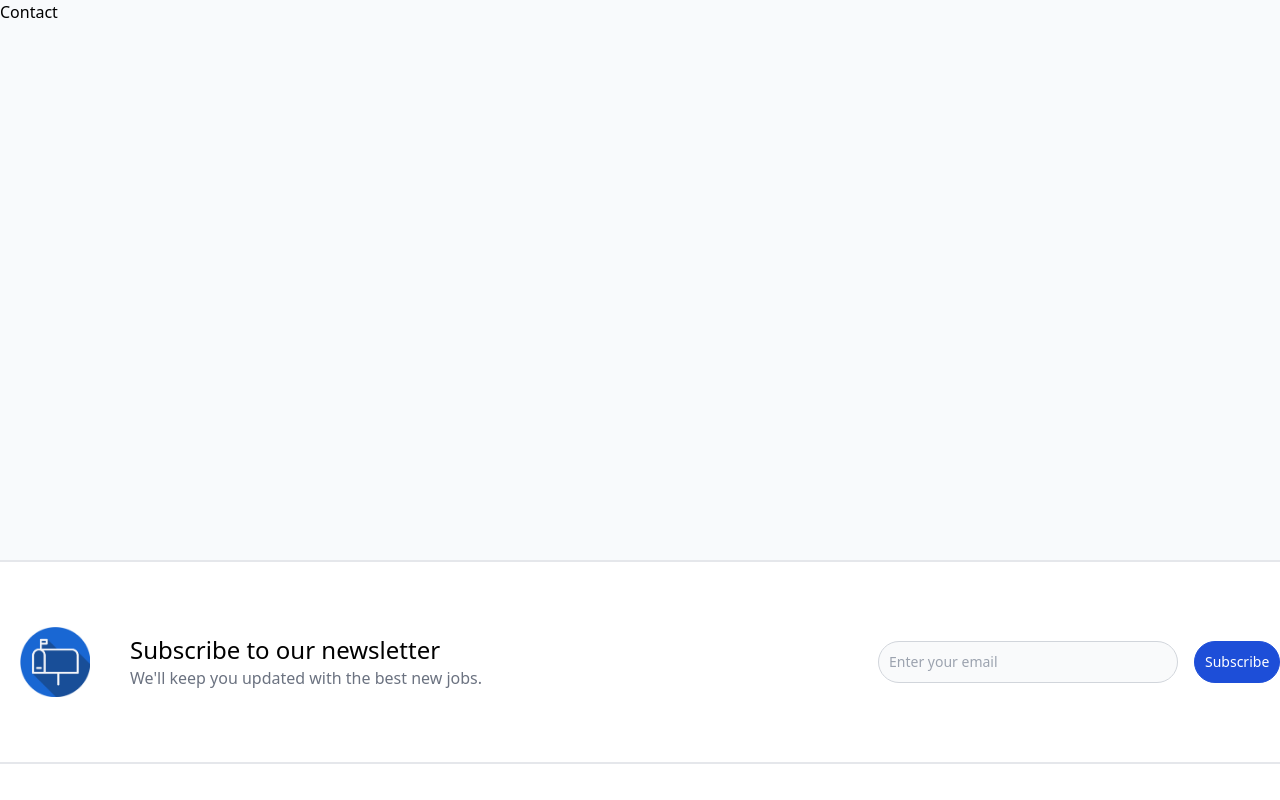
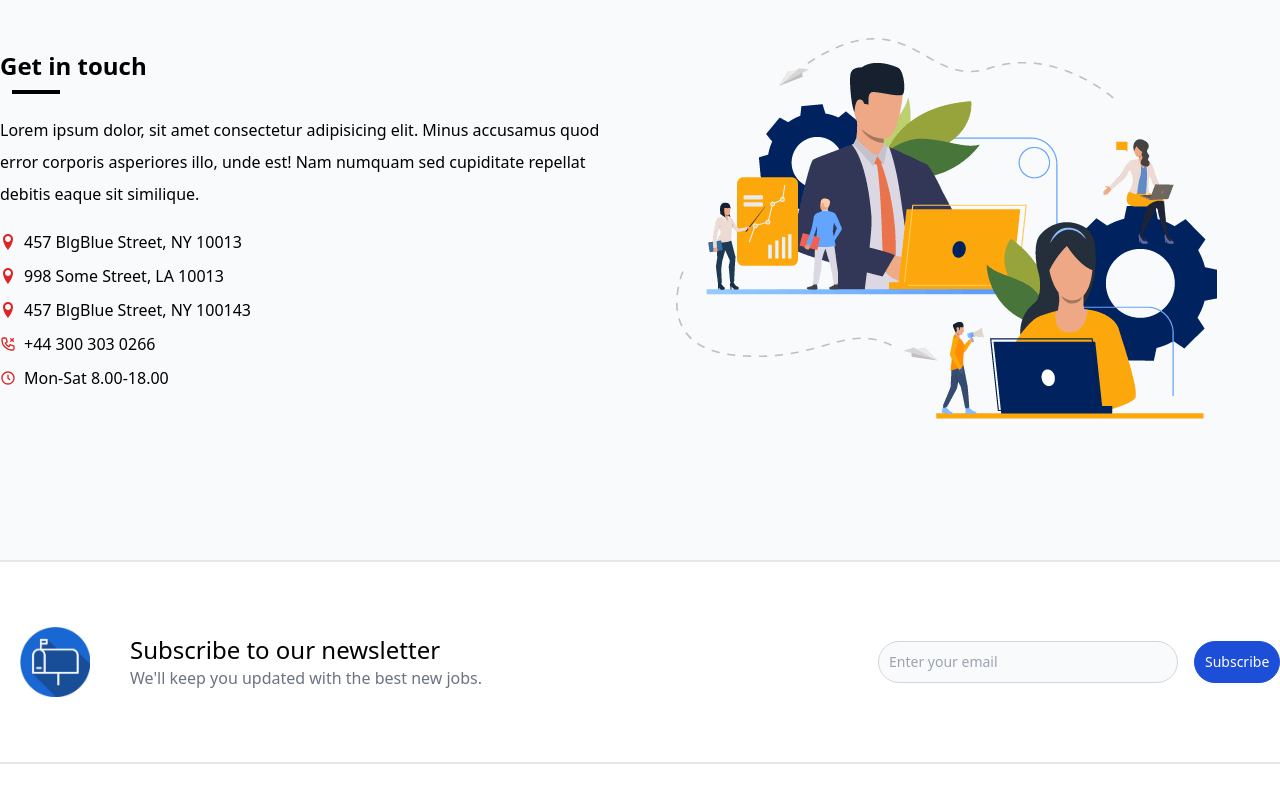
Before and after one commit to tahamah/Job_Portal, a Next.js app: page /contact-us in a window 1280 px wide. Shown: the top 800 px of the page. Built offline with nearby package versions, Linux system fonts and the light colour scheme.

Commit message:
file change

```diff
--- /dev/null
+++ b/src/components/ContactUsPage/GetInTouch/index.jsx
@@ -0,0 +1,66 @@
+import TouchImg from '../../../assets/Section_Img.png'
+import { HiOutlinePhoneMissedCall } from 'react-icons/hi'
+import { BiTimeFive } from 'react-icons/bi'
+import { ImLocation } from 'react-icons/im'
+import Image from 'next/image'
+import React from 'react'
+
+const GetInTouch = () => {
+  return (
+    <div className='flex justify-center items-center gap-16'>
+      <div className='w-1/2 relative'>
+        <h2 className='text-2xl font-semibold'>Get in touch</h2>
+        <div className='w-12 h-1 mt-2 ml-3 bg-black'></div>
+        <p className='my-5 leading-8'>
+          Lorem ipsum dolor, sit amet consectetur adipisicing elit. Minus
+          accusamus quod error corporis asperiores illo, unde est! Nam numquam
+          sed cupiditate repellat debitis eaque sit similique.
+        </p>
+        <ul className='flex flex-col gap-2.5'>
+          <li className='flex gap-2 items-center'>
+            {' '}
+            <span className='text-red-600'>
+              <ImLocation />
+            </span>{' '}
+            457 BlgBlue Street, NY 10013
+          </li>
+          <li className='flex gap-2 items-center'>
+            {' '}
+            <span className='text-red-600'>
+              <ImLocation />
+            </span>{' '}
+            998 Some Street, LA 10013
+          </li>
+          <li className='flex gap-2 items-center'>
+            {' '}
+            <span className='text-red-600'>
+              {' '}
+              <ImLocation />
+            </span>{' '}
+            457 BlgBlue Street, NY 100143
+          </li>
+          <li className='flex gap-2 items-center'>
+            {' '}
+            <span className='text-red-600'>
+              {' '}
+              <HiOutlinePhoneMissedCall />
+            </span>{' '}
+            +44 300 303 0266{' '}
+          </li>
+          <li className='flex gap-2 items-center'>
+            {' '}
+            <span className='text-red-600'>
+              <BiTimeFive />
+            </span>{' '}
+            Mon-Sat 8.00-18.00
+          </li>
+        </ul>
+      </div>
+      <div className='w-1/2'>
+        <Image src={TouchImg} alt='' />
+      </div>
+    </div>
+  )
+}
+
+export default GetInTouch
--- a/src/pages/contact-us/index.jsx
+++ b/src/pages/contact-us/index.jsx
@@ -1,10 +1,10 @@
 import React from 'react'
+import GetInTouch from '../../components/ContactUsPage/GetInTouch'
 
 const ContactUs = () => {
   return (
-    <div>
-
-      Contact
+    <div className='max-w-7xl mx-auto'>
+      <GetInTouch />
     </div>
   )
 }
```
